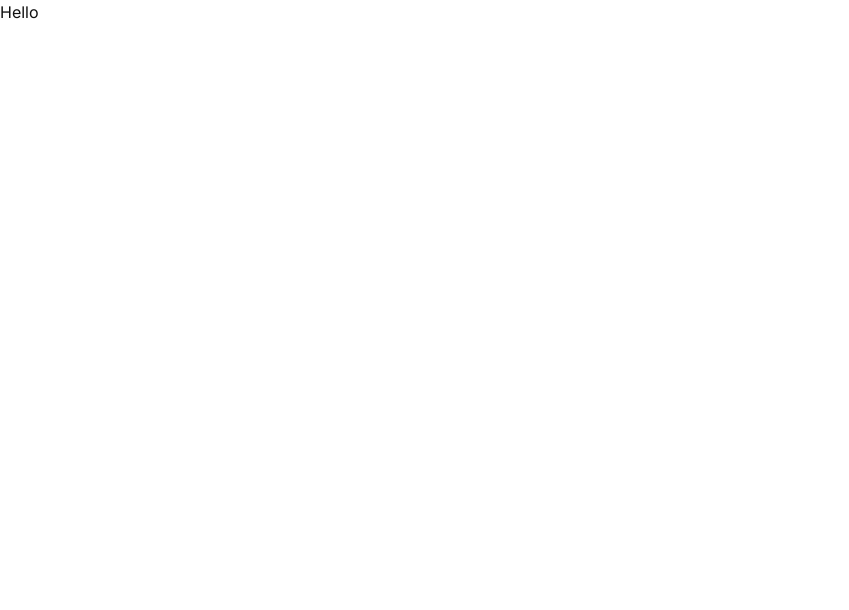
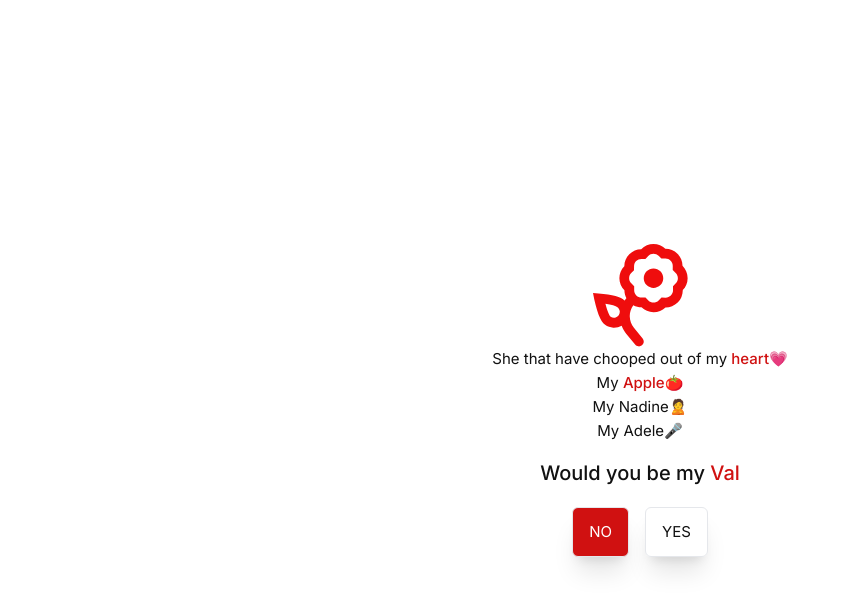
Before and after one commit to unegbuclinton/love-letter, a Next.js app: page /proposal in a window 1280 px wide. Shown: the top 610 px of the page, without its empty margins (0-849 px from the left). Built offline with nearby package versions, Linux system fonts and the light colour scheme.

Commit message:
fix build

```diff
--- a/package.json
+++ b/package.json
@@ -12,7 +12,8 @@
     "next": "14.1.0",
     "react": "^18",
     "react-dom": "^18",
-    "react-type-animation": "^3.2.0"
+    "react-type-animation": "^3.2.0",
+    "resend": "^3.2.0"
   },
   "devDependencies": {
     "@types/node": "^20",
--- a/src/app/proposal/page.tsx
+++ b/src/app/proposal/page.tsx
@@ -1,7 +1,71 @@
+'use client'
 import React from 'react'
+import { useRouter } from 'next/navigation'
+const Proposal = () => {
+  const router = useRouter()
 
-const Proposal = () => {
-  return <div>Hello</div>
+  const handleYes = async () => {
+    const data = { response: 'yes' }
+    try {
+      await fetch('/api/responseEmail', {
+        method: 'POST',
+        headers: {
+          'Content-Type': 'application/json',
+        },
+        body: JSON.stringify(data),
+      })
+      router.push('/response-page')
+    } catch (error) {
+      return
+    }
+  }
+  const handleNo = async () => {
+    const data = { response: 'No' }
+    try {
+      await fetch('/api/estimate-request', {
+        method: 'POST',
+        headers: {
+          'Content-Type': 'application/json',
+        },
+        body: JSON.stringify(data),
+      })
+      router.push('/sad')
+    } catch (error) {
+      return
+    }
+  }
+  return (
+    <div className='text-[15px] h-screen justify-center flex flex-col items-center text-center'>
+      <div className='flex justify-center '>
+        <img alt='' src='/rose.svg' />
+      </div>
+      <p>
+        She that have chooped out of my{' '}
+        <span className='text-secondary font-medium'>heart</span>💗
+      </p>
+      <p>
+        My <span className='text-secondary font-medium'>Apple</span>🍅
+      </p>
+      <p>My Nadine🙎</p>
+      <p>My Adele🎤</p>
+
+      <h2 className='mt-4 text-xl font-medium'>
+        Would you be my <span className='text-secondary font-medium'>Val</span>
+      </h2>
+
+      <div onClick={handleNo} className='flex gap-4 mt-5'>
+        <button className='bg-secondary text-white outline-none px-4 py-3 rounded-md border border-solid shadow-xl'>
+          NO
+        </button>
+        <button
+          onClick={handleYes}
+          className='outline-none px-4 py-3 rounded-md border border-solid shadow-xl'
+        >
+          YES
+        </button>
+      </div>
+    </div>
+  )
 }
 
 export default Proposal
--- /dev/null
+++ b/src/app/response-page/page.tsx
@@ -0,0 +1,20 @@
+import React from 'react'
+
+const Response = () => {
+  return (
+    <div className='px-5 h-screen flex flex-col justify-center items-center gap-4'>
+      <img
+        src='https://media1.tenor.com/m/byKd01upKCQAAAAC/extasyxx.gif'
+        alt=''
+      />
+      <h2 className='max-w-[400px] text-xl font-medium'>
+        I love you soooooo much
+        baby💓💓💓💓💓💓💓💓💓💓💓💓💓💓💓💓💓💓💓💓💓💓💓💓💓💓💓💓💓💓💓💓💓💓💓💓💓💓💓💓💓💓
+      </h2>
+
+      <p className='text-base font-medium'>Please call me😊</p>
+    </div>
+  )
+}
+
+export default Response
--- /dev/null
+++ b/src/app/sad/page.tsx
@@ -0,0 +1,23 @@
+import React from 'react'
+
+const page = () => {
+  return (
+    <div>
+      <div className='px-5 h-screen flex flex-col justify-center items-center gap-4'>
+        <img
+          src='https://media.tenor.com/wqYFElBnfoYAAAAi/yelynn-yelynnn.gif'
+          alt=''
+        />
+        <h2 className='max-w-[400px] text-xl font-medium'>
+          Whyyyyyyy????
+          😭😭😭😭😭😭😭😭😭😭😭😭😭😭😭😭😭😭😭😭😭😭😭😭😭😭😭😭😭😭😭😭😭😭😭😭😭😭😭😭😭😭😭😭😭😭😭😭😭😭😭😭😭
+          I thought you loved me😭😭
+        </h2>
+
+        <p className='text-base font-medium'>Still call me😪</p>
+      </div>
+    </div>
+  )
+}
+
+export default page
--- /dev/null
+++ b/src/pages/api/responseEmail.ts
@@ -0,0 +1,21 @@
+import type { NextApiRequest, NextApiResponse } from 'next'
+import { Resend } from 'resend'
+
+const resend = new Resend(process.env.NEXT_RESEND_API_KEY)
+
+export default async (req: NextApiRequest, res: NextApiResponse) => {
+  const { response } = req.body
+
+  try {
+    const data = await resend.emails.send({
+      from: 'Acme <onboarding@resend.dev>',
+      to: ['zemus241@gmail.com'],
+      subject: 'Val response',
+      text: `Your babe says ${response} to your val request`,
+    })
+
+    res.status(200).json(data)
+  } catch (error) {
+    res.status(400).json(error)
+  }
+}
```
Also changed, not shown: 2 other files (tests, documents, lock files or other folders).
